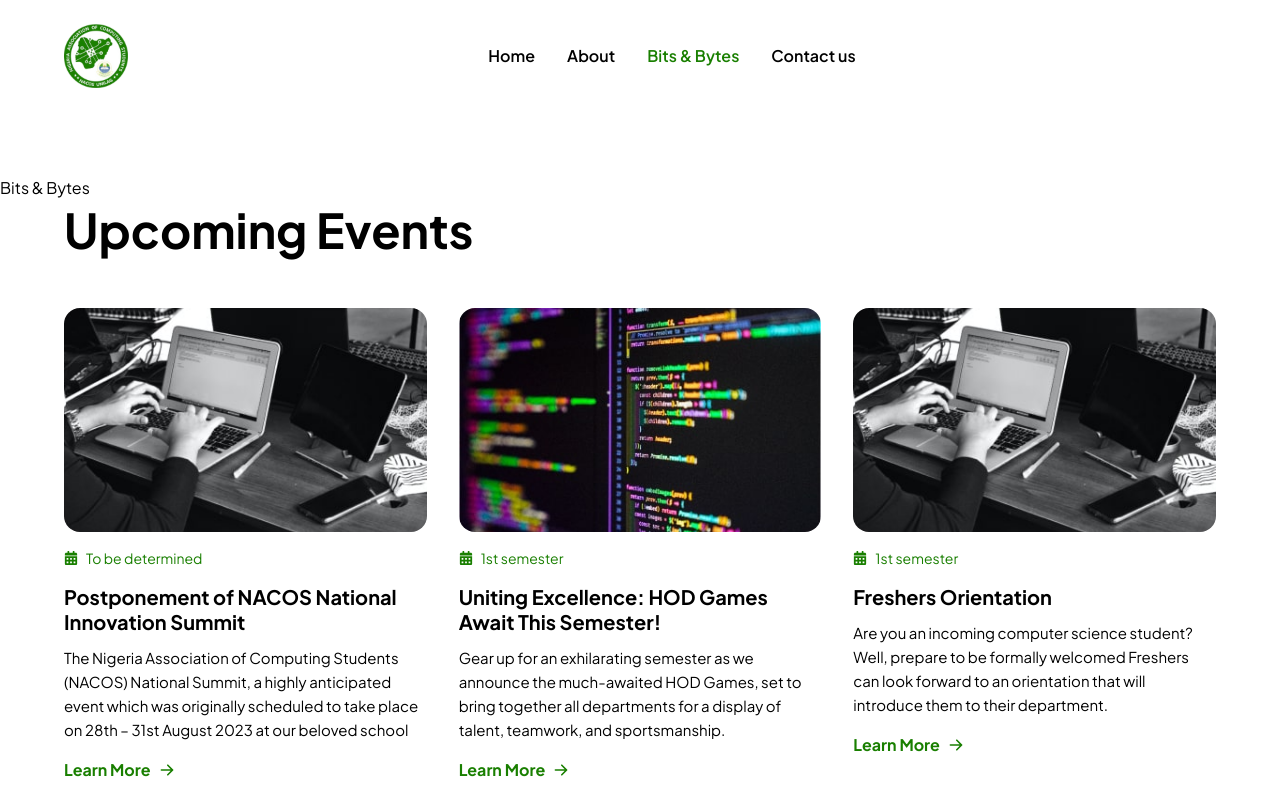
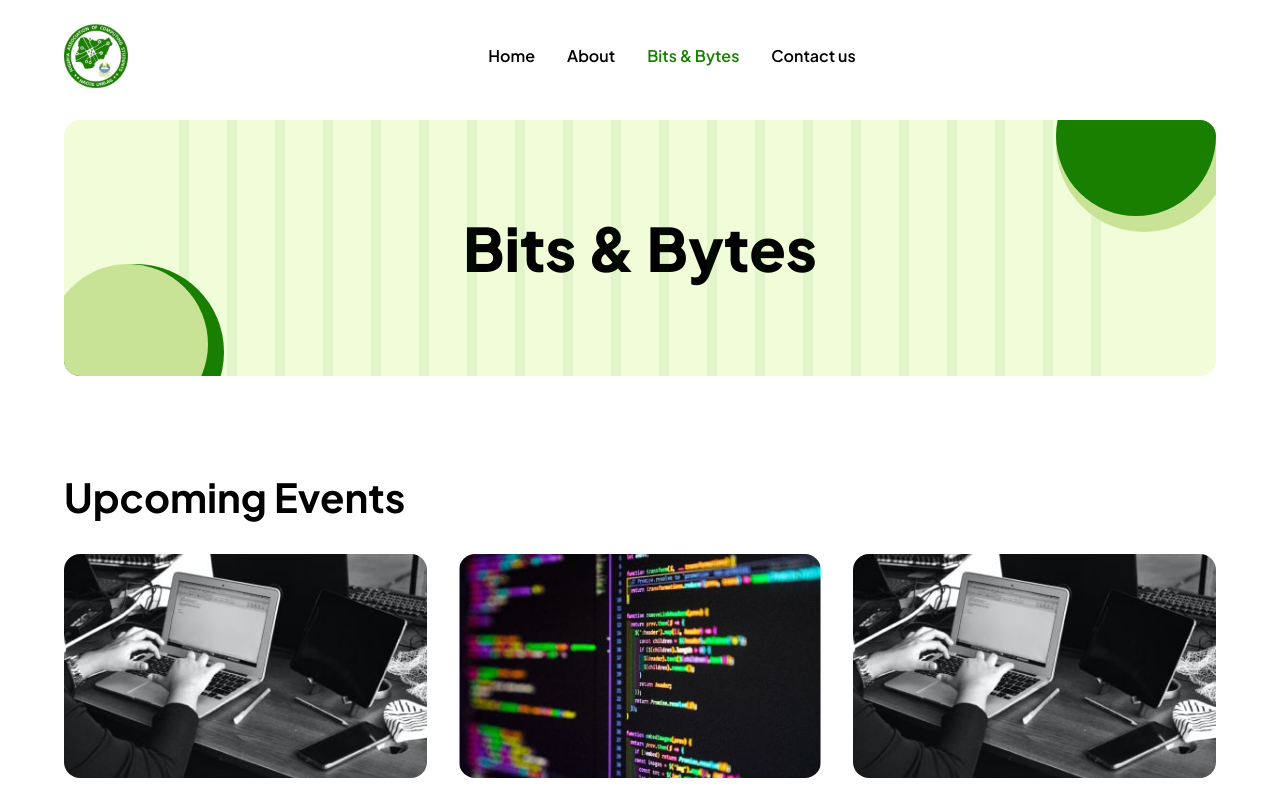
Before and after one commit to SeunPaul/nacos-unilag, a React (Vite) app: page /bits-and-bytes in a window 1280 px wide. Shown: the top 795 px of the page. Built offline with nearby package versions, Linux system fonts and the light colour scheme.

Commit message:
bits completed

```diff
--- a/src/components/DesktopNavigation.tsx
+++ b/src/components/DesktopNavigation.tsx
@@ -13,7 +13,7 @@ function DesktopNavigation({ page }: INav) {
   return (
     <div>
       <ScrollToTop />
-      <SectionWrapper className="mb-6 flex items-center justify-between py-6 md:mb-16">
+      <SectionWrapper className="flex items-center justify-between py-6">
         <>
           <Logo className="w-12 cursor-pointer sm:w-14 md:w-16" />
           <div className="hidden md:block">
--- a/src/pages/BitsAndBytes.tsx
+++ b/src/pages/BitsAndBytes.tsx
@@ -4,21 +4,35 @@ import NewsCard from "../components/NewsCard";
 import Footer from "../components/Footer";
 import events from "../blog/events";
 import news from "../blog/news";
+import bits from "../assets/illustrations/bits.png";
 
 function BitsAndBytes() {
   return (
     <div>
       {/* Header */}
-      <div>
+      <div className="pb-12 md:pb-24">
         <DesktopNavigation page="bits" />
-        <h1>Bits & Bytes</h1>
+        <SectionWrapper className="mt-2">
+          <div className="relative flex h-40 items-center justify-center overflow-hidden rounded-2xl bg-lgreen md:h-64">
+            <div className="bg-pgreen absolute -right-4 -top-6 z-10 h-20 w-20 rounded-full md:-top-16 md:h-44 md:w-44">
+              <div className="h-16 w-16 rounded-full bg-green md:h-40 md:w-40" />
+            </div>
+            <div className="absolute -bottom-6 -left-4 z-10 h-20 w-20 rounded-full bg-green md:-bottom-16 md:h-44 md:w-44">
+              <div className="bg-pgreen h-16 w-16 rounded-full md:h-40 md:w-40" />
+            </div>
+            <h1 className="text-3xl font-extrabold md:text-6xl">
+              Bits & Bytes
+            </h1>
+            <img src={bits} alt="" className="absolute h-full w-4/5" />
+          </div>
+        </SectionWrapper>
       </div>
 
       {/* Upcoming Events */}
       <div className="pb-24">
         <SectionWrapper>
           <>
-            <h3 className="mb-4 text-2xl font-bold md:mb-12 md:text-5xl md:leading-tight">
+            <h3 className="mb-4 text-2xl font-bold md:mb-8 md:text-[40px] md:leading-tight">
               Upcoming Events
             </h3>
             <div className="grid grid-cols-1 gap-4 sm:grid-cols-2  md:gap-6 lg:grid-cols-3 xl:gap-8">
@@ -40,7 +54,7 @@ function BitsAndBytes() {
       <div className="pb-24">
         <SectionWrapper>
           <>
-            <h3 className="mb-4 text-2xl font-bold md:mb-12 md:text-5xl md:leading-tight">
+            <h3 className="mb-4 text-2xl font-bold md:mb-8 md:text-[40px] md:leading-tight">
               News
             </h3>
             <div className="grid grid-cols-1 gap-4 sm:grid-cols-2  md:gap-6 lg:grid-cols-3 xl:gap-8">
--- a/src/pages/Home.tsx
+++ b/src/pages/Home.tsx
@@ -17,7 +17,7 @@ function Home() {
       {/* Hero Section */}
       <div className="bg-lgreen pb-20 xs:pb-24 vs:pb-40 sm:pb-52 lg:pb-72">
         <DesktopNavigation page="home" />
-        <SectionWrapper className="relative">
+        <SectionWrapper className="relative mt-6 md:mt-16">
           <>
             <h1 className="mb-2 text-center text-3xl font-extrabold xs:text-4xl md:mb-4 md:text-7xl lg:text-8xl">
               NACOS UNILAG
--- a/tailwind.config.js
+++ b/tailwind.config.js
@@ -26,6 +26,7 @@ export default {
       colors: {
         green: "#197F00",
         lgreen: "#F1FDD9",
+        pgreen: "#C9E396",
       },
       animation: {
         "spin-slow": "spin 15s linear infinite",
```
Also changed, not shown: src/assets/illustrations/bits.png (added).
